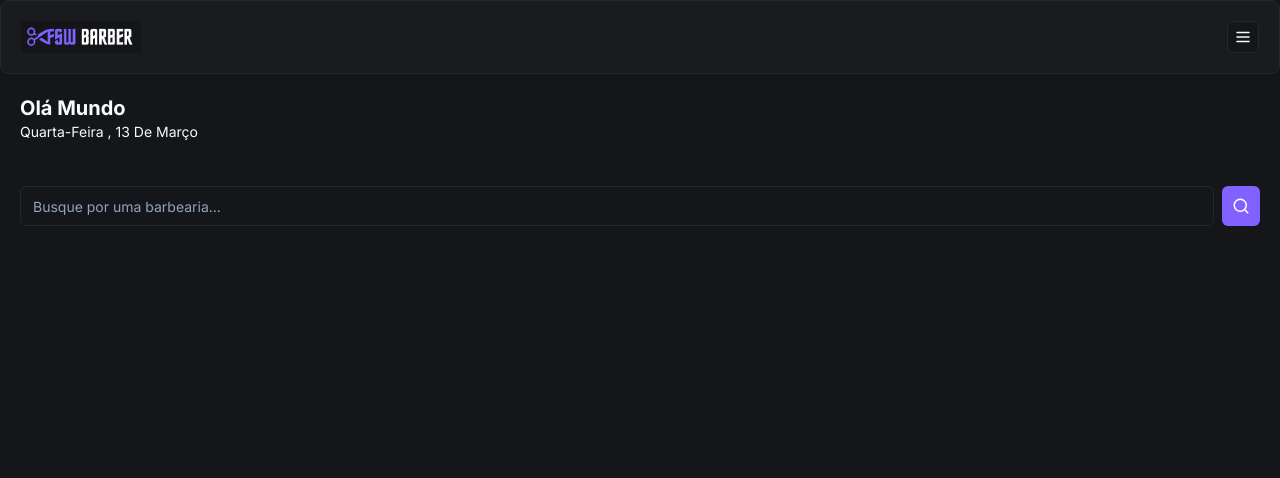
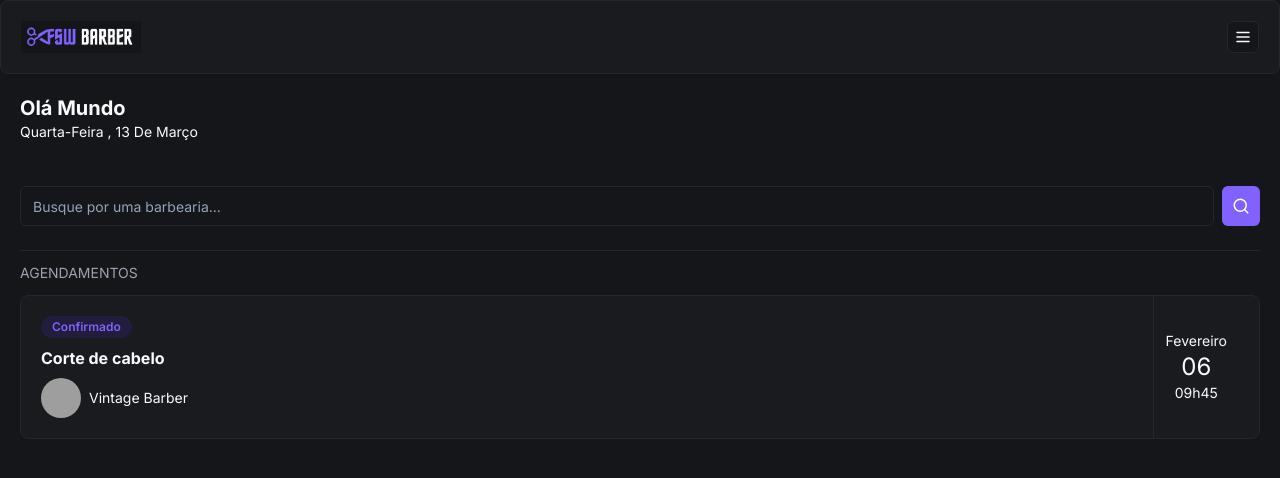
Before and after one commit to Perrels/FWSBARBER, a Next.js app: page / in a window 1280 px wide. Shown: the top 478 px of the page. Built offline with nearby package versions, Linux system fonts and the light colour scheme; grey boxes are pictures that could not be loaded.

Commit message:
feat: add front-end booking-item card
For while the component don't have any function, only to visual

```diff
--- a/package.json
+++ b/package.json
@@ -13,6 +13,7 @@
   },
   "dependencies": {
     "@prisma/client": "^5.10.2",
+    "@radix-ui/react-avatar": "^1.0.4",
     "@radix-ui/react-slot": "^1.0.2",
     "class-variance-authority": "^0.7.0",
     "clsx": "^2.1.0",
--- a/src/app/(home)/page.tsx
+++ b/src/app/(home)/page.tsx
@@ -2,6 +2,7 @@
 import Header from "../components/header";
 import { ptBR } from "date-fns/locale";
 import Search from "./_components/search";
+import BookingItem from "../_components/ui/booking-item";
 
 export default function Home() {
   return (
@@ -21,6 +22,12 @@
         <Search />
       </div>
 
+      <div className="px-5 mt-6">
+          <hr />
+          <h2 className="uppercase text-sm text-gray-400 mb-3 mt-3">Agendamentos</h2>
+          <BookingItem />
+      </div>
+
     </div>
   );
 }
--- /dev/null
+++ b/src/app/_components/ui/avatar.tsx
@@ -0,0 +1,50 @@
+"use client"
+
+import * as React from "react"
+import * as AvatarPrimitive from "@radix-ui/react-avatar"
+
+import { cn } from "@/app/lib/utils.ts"
+
+const Avatar = React.forwardRef<
+  React.ElementRef<typeof AvatarPrimitive.Root>,
+  React.ComponentPropsWithoutRef<typeof AvatarPrimitive.Root>
+>(({ className, ...props }, ref) => (
+  <AvatarPrimitive.Root
+    ref={ref}
+    className={cn(
+      "relative flex h-10 w-10 shrink-0 overflow-hidden rounded-full",
+      className
+    )}
+    {...props}
+  />
+))
+Avatar.displayName = AvatarPrimitive.Root.displayName
+
+const AvatarImage = React.forwardRef<
+  React.ElementRef<typeof AvatarPrimitive.Image>,
+  React.ComponentPropsWithoutRef<typeof AvatarPrimitive.Image>
+>(({ className, ...props }, ref) => (
+  <AvatarPrimitive.Image
+    ref={ref}
+    className={cn("aspect-square h-full w-full", className)}
+    {...props}
+  />
+))
+AvatarImage.displayName = AvatarPrimitive.Image.displayName
+
+const AvatarFallback = React.forwardRef<
+  React.ElementRef<typeof AvatarPrimitive.Fallback>,
+  React.ComponentPropsWithoutRef<typeof AvatarPrimitive.Fallback>
+>(({ className, ...props }, ref) => (
+  <AvatarPrimitive.Fallback
+    ref={ref}
+    className={cn(
+      "flex h-full w-full items-center justify-center rounded-full bg-muted",
+      className
+    )}
+    {...props}
+  />
+))
+AvatarFallback.displayName = AvatarPrimitive.Fallback.displayName
+
+export { Avatar, AvatarImage, AvatarFallback }
--- /dev/null
+++ b/src/app/_components/ui/badge.tsx
@@ -0,0 +1,36 @@
+import * as React from "react"
+import { cva, type VariantProps } from "class-variance-authority"
+
+import { cn } from "@/app/lib/utils.ts"
+
+const badgeVariants = cva(
+  "inline-flex items-center rounded-full border px-2.5 py-0.5 text-xs font-semibold transition-colors focus:outline-none focus:ring-2 focus:ring-ring focus:ring-offset-2",
+  {
+    variants: {
+      variant: {
+        default:
+          "border-transparent bg-primary text-primary-foreground hover:bg-primary/80",
+        secondary:
+          "border-transparent bg-secondary text-secondary-foreground hover:bg-secondary/80",
+        destructive:
+          "border-transparent bg-destructive text-destructive-foreground hover:bg-destructive/80",
+        outline: "text-foreground",
+      },
+    },
+    defaultVariants: {
+      variant: "default",
+    },
+  }
+)
+
+export interface BadgeProps
+  extends React.HTMLAttributes<HTMLDivElement>,
+    VariantProps<typeof badgeVariants> {}
+
+function Badge({ className, variant, ...props }: BadgeProps) {
+  return (
+    <div className={cn(badgeVariants({ variant }), className)} {...props} />
+  )
+}
+
+export { Badge, badgeVariants }
--- /dev/null
+++ b/src/app/_components/ui/booking-item.tsx
@@ -0,0 +1,37 @@
+import { Avatar, AvatarFallback, AvatarImage } from "./avatar";
+import { Badge } from "./badge";
+import { Card, CardContent } from "./card";
+
+const BookingItem = () => {
+    return (
+        <div className="">
+            <Card>
+                <CardContent className="px-5 py-0 flex justify-between">
+                    <div className="flex flex-col gap-2 py-5">
+                        <Badge className="bg-[#221C3D] text-primary hover:bg-[#221C3D] pointer-events-none w-fit"> Confirmado</Badge>
+
+                        <h2 className="font-bold">Corte de cabelo</h2>
+
+                        <div className="flex items-center gap-2">
+                            <Avatar>
+                                <AvatarImage src="https://utfs.io/f/45331760-899c-4b4b-910e-e00babb6ed81-16q.png"/>
+                                <AvatarFallback>A</AvatarFallback>
+                            </Avatar>
+
+                            <h3 className="text-sm"> Vintage Barber</h3>
+                        </div>
+
+                    </div>
+
+                    <div className="flex flex-col justify-center items-center border-l border-solid border-secondary px-3">
+                        <p className="text-sm">Fevereiro</p>
+                        <p className="text-2xl">06</p>
+                        <p className="text-sm">09h45</p>
+                    </div>
+                </CardContent>
+            </Card>
+        </div>
+     );
+}
+
+export default BookingItem;
```
Also changed, not shown: 1 other file (tests, documents, lock files or other folders).
